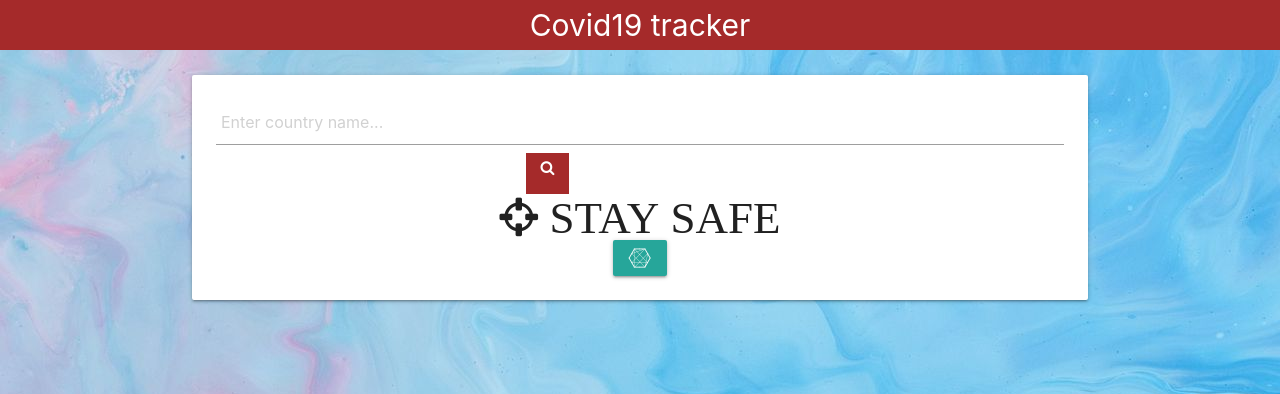
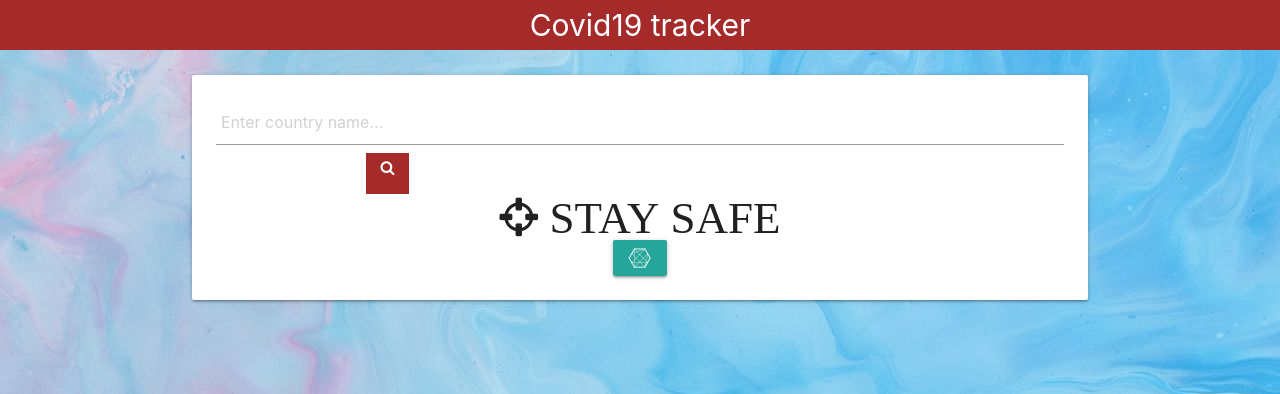
Before and after one commit to AbigailNoelyne/project-noeylne-msgeek, a plain HTML site: page corona.html in a window 1280 px wide. Shown: the top 394 px of the page. Drawn offline with nearby package versions, Linux system fonts and the light colour scheme; files whose address does not match are found by name.

Commit message:
Update corona.css

```diff
--- a/corona.css
+++ b/corona.css
@@ -41,7 +41,7 @@ header {
     line-height:30px;
     color:#fff;
     position:relative ;
-    left:310px;
+    left:150px;
 }
 .tit{
     width:100%;
```
